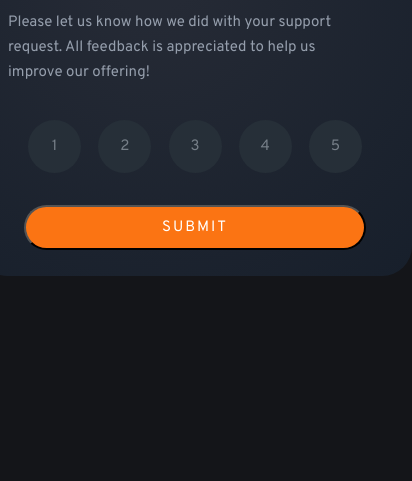
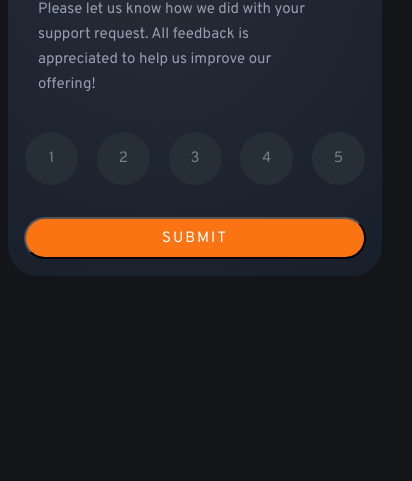
Before and after one commit to Tigeross/Interactive-Rating-Component---Frontend-Mentor, a plain HTML site: page index.html in a window 390 px wide. Shown: the part 363-844 px from the top of the page, 412 px wide, since content can reach past the window. Drawn offline with nearby package versions, Linux system fonts and the light colour scheme.

Commit message:
Fixed responsive

```diff
--- a/style.css
+++ b/style.css
@@ -24,6 +24,7 @@ body {
 
 main {
     width: 400px;
+    max-width: calc(100% - 50px);
     height: 400px;
     padding: 17px;
     background: radial-gradient(circle at 40% 30%, rgb(37, 42, 53) 10%, rgba(23,31,43,1) 100%);
@@ -63,9 +64,10 @@ main p {
     display: flex;
     align-items: center;
     justify-content: space-between;
-    width: calc(100% - 66px);
+    width: 100%;
     margin-bottom: 32px;
     align-self: center;
+    gap: 5px;
 }
 
 .rate {
```
